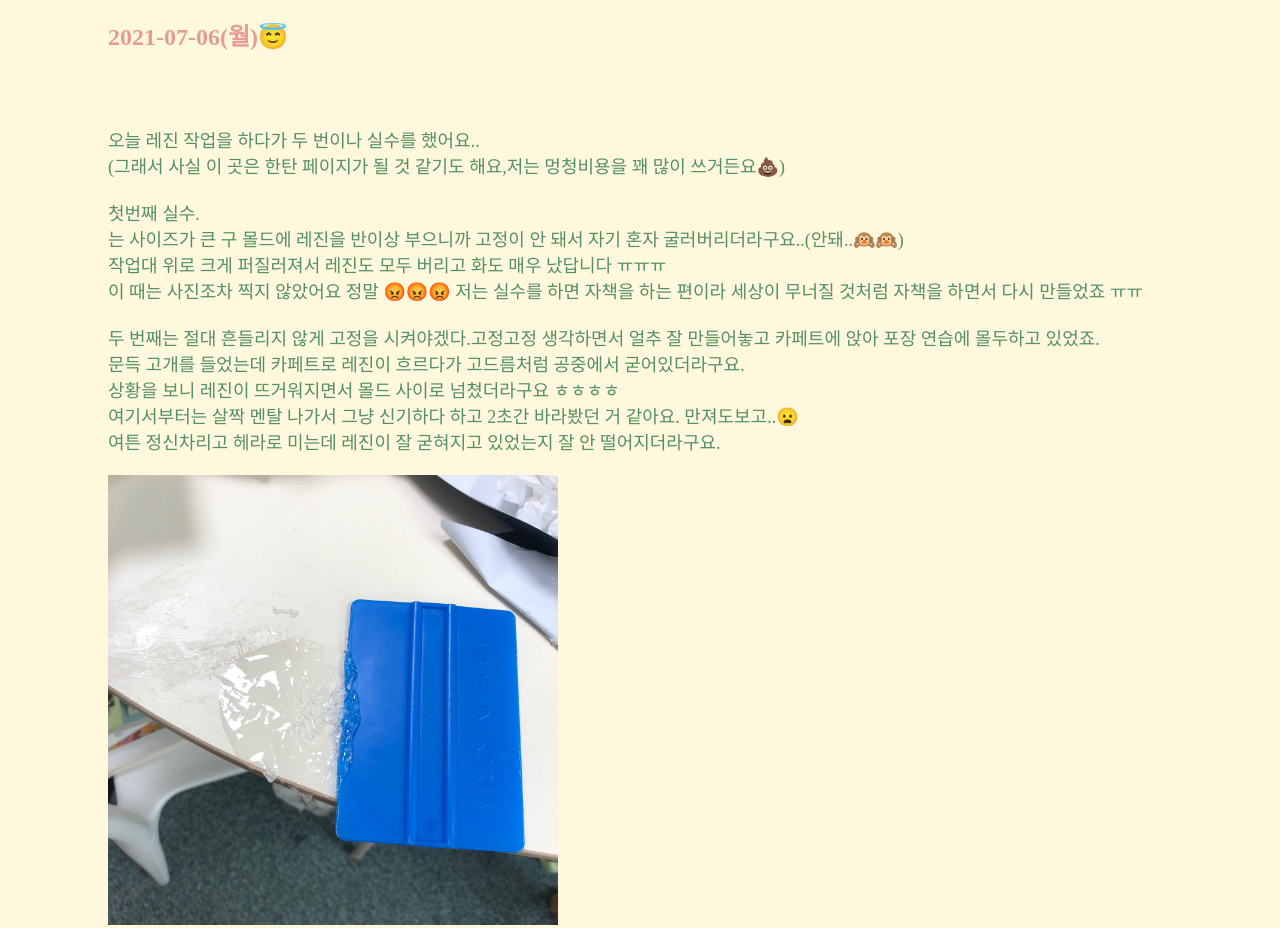
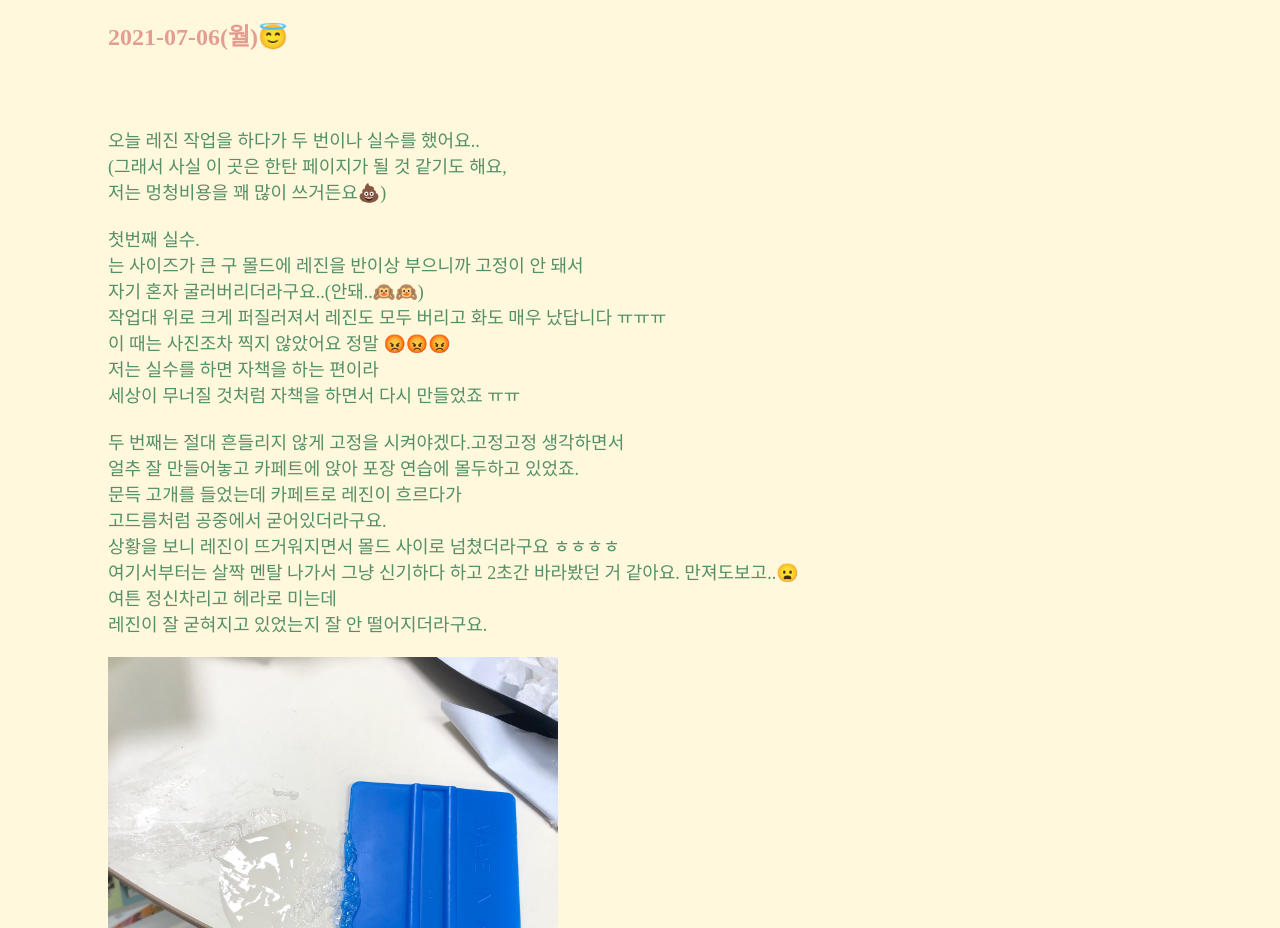
Before and after one commit to yes6wol/story, a plain HTML site: page 003.html in a window 1280 px wide. Shown: the part 640-1568 px from the top of the page. Drawn offline with Linux system fonts and the light colour scheme.

Commit message:
Add files via upload

```diff
--- a/003.html
+++ b/003.html
@@ -44,26 +44,34 @@ h4{
 <p>
 
 오늘 레진 작업을 하다가 두 번이나 실수를 했어요..<br>
-(그래서 사실 이 곳은 한탄 페이지가 될 것 같기도 해요,저는 멍청비용을 꽤 많이 쓰거든요💩)<br>
+(그래서 사실 이 곳은 한탄 페이지가 될 것 같기도 해요, <br>
+저는 멍청비용을 꽤 많이 쓰거든요💩)<br>
 <br>
 첫번째 실수.<br>
-는 사이즈가 큰 구 몰드에 레진을 반이상 부으니까 고정이 안 돼서 자기 혼자 굴러버리더라구요..(안돼..🙉🙉)<br>
+는 사이즈가 큰 구 몰드에 레진을 반이상 부으니까 고정이 안 돼서 <br>
+자기 혼자 굴러버리더라구요..(안돼..🙉🙉)<br>
 작업대 위로 크게 퍼질러져서 레진도 모두 버리고 화도 매우 났답니다 ㅠㅠㅠ<br>
-이 때는 사진조차 찍지 않았어요 정말 😡😡😡
-저는 실수를 하면 자책을 하는 편이라 세상이 무너질 것처럼 자책을 하면서 다시 만들었죠 ㅠㅠ<br>
+이 때는 사진조차 찍지 않았어요 정말 😡😡😡 <br>
+저는 실수를 하면 자책을 하는 편이라 <br>
+세상이 무너질 것처럼 자책을 하면서 다시 만들었죠 ㅠㅠ<br>
 <br>
-두 번째는 절대 흔들리지 않게 고정을 시켜야겠다.고정고정 생각하면서 얼추 잘 만들어놓고 카페트에 앉아 포장 연습에 몰두하고 있었죠.<br>
-문득 고개를 들었는데 카페트로 레진이 흐르다가 고드름처럼 공중에서 굳어있더라구요.<br>
+두 번째는 절대 흔들리지 않게 고정을 시켜야겠다.고정고정 생각하면서 <br>
+얼추 잘 만들어놓고 카페트에 앉아 포장 연습에 몰두하고 있었죠.<br>
+문득 고개를 들었는데 카페트로 레진이 흐르다가 <br>
+고드름처럼 공중에서 굳어있더라구요.<br>
  상황을 보니 레진이 뜨거워지면서 몰드 사이로 넘쳤더라구요 ㅎㅎㅎㅎ<br>
 여기서부터는 살짝 멘탈 나가서 그냥 신기하다 하고 2초간 바라봤던 거 같아요. 만져도보고..😦<br>
-여튼 정신차리고 헤라로 미는데 레진이 잘 굳혀지고 있었는지 잘 안 떨어지더라구요.<br>
+여튼 정신차리고 헤라로 미는데 <br>
+레진이 잘 굳혀지고 있었는지 잘 안 떨어지더라구요.<br>
 <br>
 <img src="G.jpg" width="450PX">
 <br>
 그래도 완전히 굳은 게 아니라 아세톤으로 문질러 모두 지우긴 했답니다.<br>
-이 원형테이블..처음 살 땐 매거진에 나올 것 같은 그런 테이블이었는데 제가 너무 막 쓰긴해요..<br>
+이 원형테이블..처음 살 땐 매거진에 나올 것 같은 그런 테이블이었는데 <br>
+제가 너무 막 쓰긴해요..<br>
 심지어 작업할 때 쓰려고 실리콘매트도 사놨었는데..왜..안 쓰고..너..정말..<br>
-문제는 카페트...털을 자르지 않는 이상 레진이 닦이지 않을 것 가타여..ㅎ..😇...ㅎ😇ㅎ<br>
+문제는 카페트... <br>
+털을 자르지 않는 이상 레진이 닦이지 않을 것 가타여..ㅎ..😇...ㅎ😇ㅎ<br>
 <br>
 <img src="T.jpg" width="450PX">
 <br>
@@ -71,8 +79,11 @@ h4{
 <br>
 <img src="H.jpg" width="450PX">
 <br>
-그래도 손은 유기생물체니까 재생하겠죠....?🙄
-
+그래도 손은 유기생물체니까 재생하겠죠....?🙄 <br>
+<br>
+<끝><br>
+내일 작품이 나오면 완성샷까지 찍어볼게요..! <br>
+<진짜끝>
 </p>
  <br>
  <br>
```
